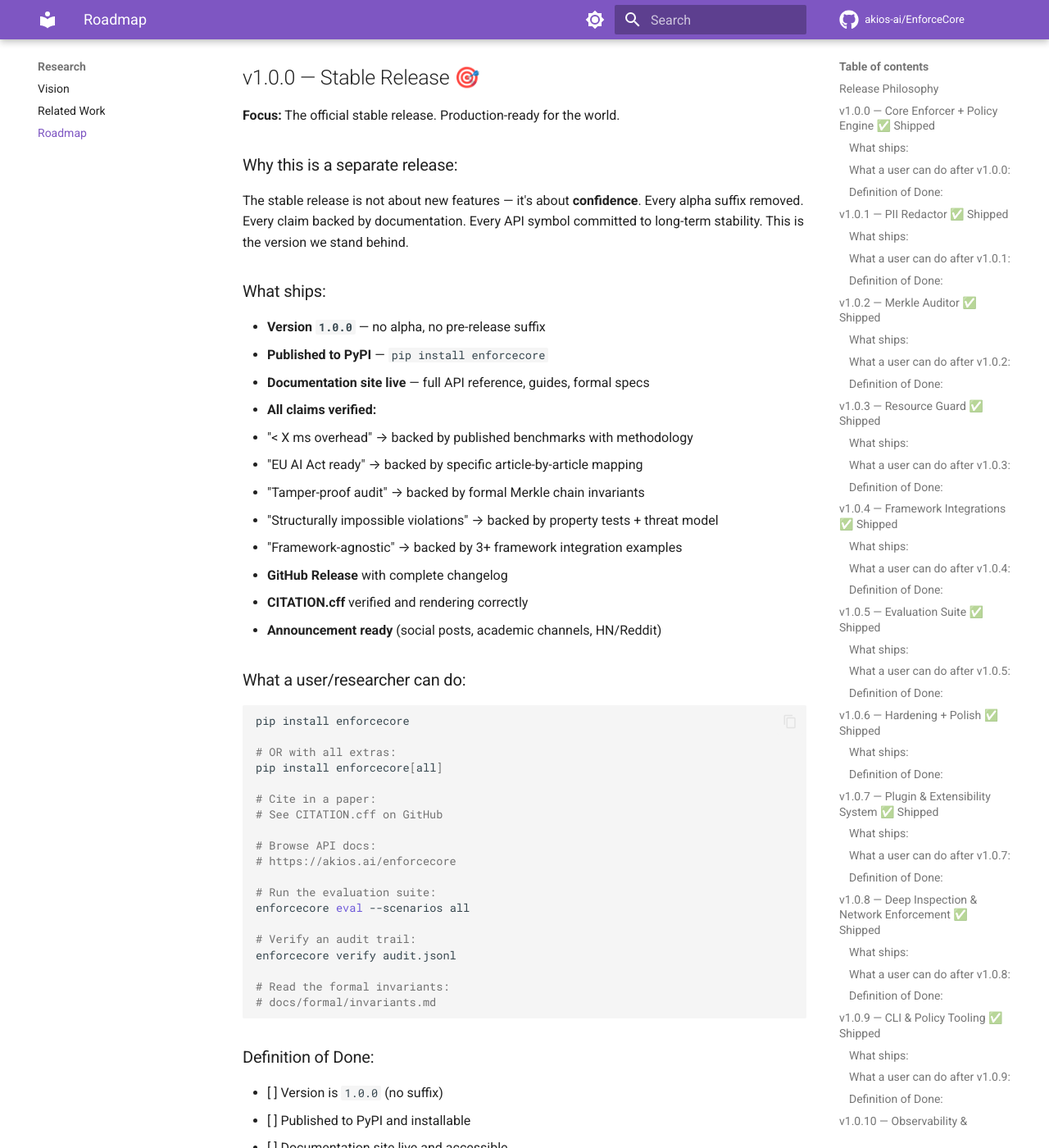
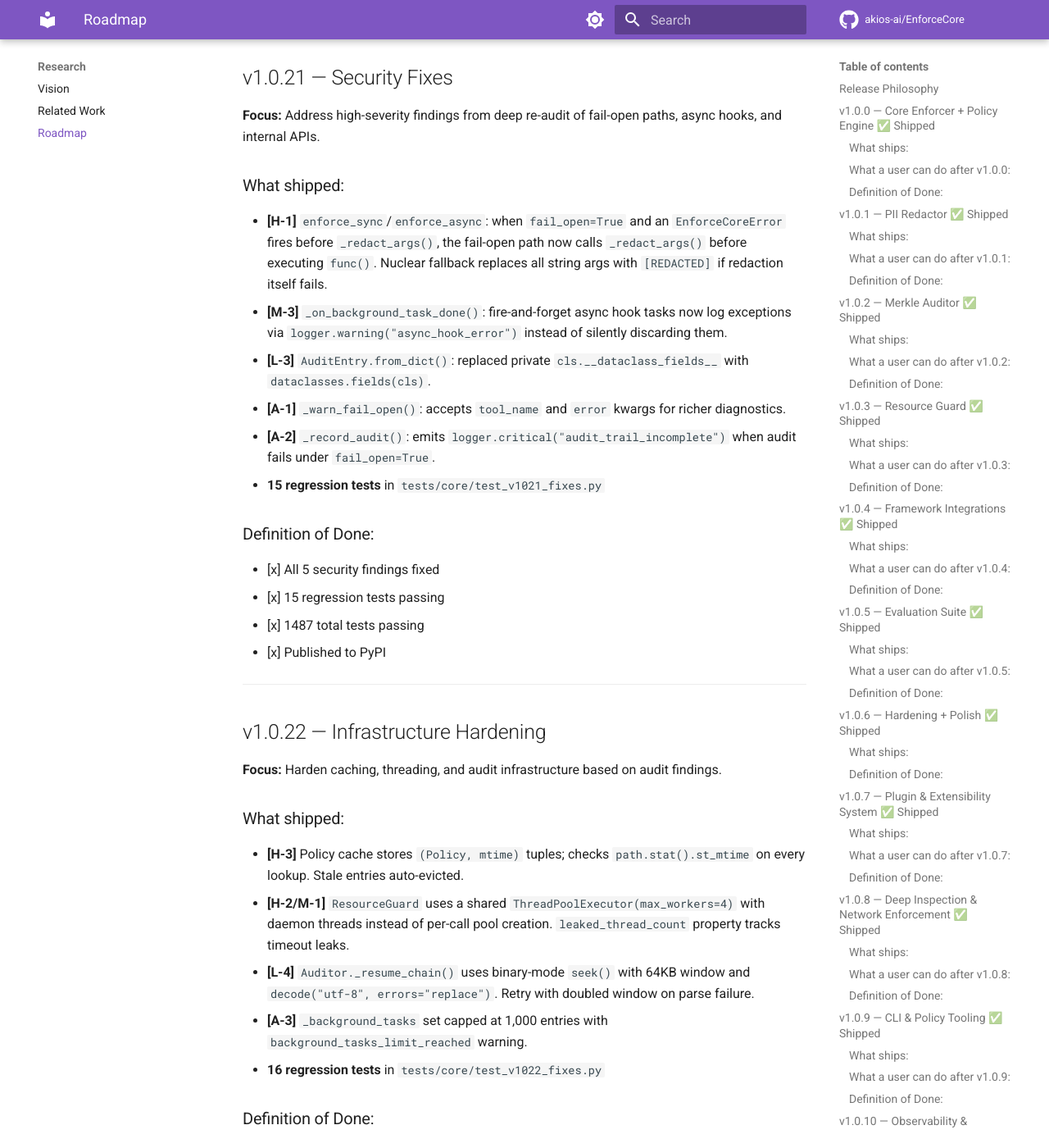
Before and after one commit to akios-ai/EnforceCore, an MkDocs documentation site: the page built from docs/roadmap.md, in a window 1280 px wide and 1400 px high, scrolled down 33300 px. Shown: the whole window at 82% size. Built offline with MkDocs 1.6.1 and Material for MkDocs 9.7.7, drawn with Linux system fonts in a browser that asks for light colours; comment, search, counter and statistics services are not loaded; some of the changed text lies outside the part shown.

Commit message:
docs: update all docs to v1.0.22a1 — test counts, roadmap, version refs, shipped status

````diff
--- a/docs/roadmap.md
+++ b/docs/roadmap.md
@@ -1081,6 +1081,43 @@ Broken links, stale tables, missing credits, inconsistent tone — any of these
 
 ---
 
+## v1.0.21 — Security Fixes
+**Focus:** Address high-severity findings from deep re-audit of fail-open paths, async hooks, and internal APIs.
+
+### What shipped:
+- **[H-1]** `enforce_sync`/`enforce_async`: when `fail_open=True` and an `EnforceCoreError` fires before `_redact_args()`, the fail-open path now calls `_redact_args()` before executing `func()`. Nuclear fallback replaces all string args with `[REDACTED]` if redaction itself fails.
+- **[M-3]** `_on_background_task_done()`: fire-and-forget async hook tasks now log exceptions via `logger.warning("async_hook_error")` instead of silently discarding them.
+- **[L-3]** `AuditEntry.from_dict()`: replaced private `cls.__dataclass_fields__` with `dataclasses.fields(cls)`.
+- **[A-1]** `_warn_fail_open()`: accepts `tool_name` and `error` kwargs for richer diagnostics.
+- **[A-2]** `_record_audit()`: emits `logger.critical("audit_trail_incomplete")` when audit fails under `fail_open=True`.
+- **15 regression tests** in `tests/core/test_v1021_fixes.py`
+
+### Definition of Done:
+- [x] All 5 security findings fixed
+- [x] 15 regression tests passing
+- [x] 1487 total tests passing
+- [x] Published to PyPI
+
+---
+
+## v1.0.22 — Infrastructure Hardening
+**Focus:** Harden caching, threading, and audit infrastructure based on audit findings.
+
+### What shipped:
+- **[H-3]** Policy cache stores `(Policy, mtime)` tuples; checks `path.stat().st_mtime` on every lookup. Stale entries auto-evicted.
+- **[H-2/M-1]** `ResourceGuard` uses a shared `ThreadPoolExecutor(max_workers=4)` with daemon threads instead of per-call pool creation. `leaked_thread_count` property tracks timeout leaks.
+- **[L-4]** `Auditor._resume_chain()` uses binary-mode `seek()` with 64KB window and `decode("utf-8", errors="replace")`. Retry with doubled window on parse failure.
+- **[A-3]** `_background_tasks` set capped at 1,000 entries with `background_tasks_limit_reached` warning.
+- **16 regression tests** in `tests/core/test_v1022_fixes.py`
+
+### Definition of Done:
+- [x] All 4 infrastructure findings fixed
+- [x] 16 regression tests passing
+- [x] 1503 total tests passing
+- [x] Published to PyPI
+
+---
+
 ## v1.0.0 — Stable Release 🎯
 **Focus:** The official stable release. Production-ready for the world.
 
@@ -1165,11 +1202,15 @@ v1.0.6a                            CLI       Telemetry            API Docs  Thre
                                    Profiling  Integ     Versioning
 
                                    Phase 7: Hardening & Release
-                                   v1.0.17a  v1.0.18a  v1.0.19a  v1.0.20a  → v1.0.0 STABLE
-                                   Adversar-  Security  Pre-Rel   Packaging   Release
+                                   v1.0.17a  v1.0.18a  v1.0.19a  v1.0.20a
+                                   Adversar-  Security  Pre-Rel   Packaging
                                    ial Eval   Landscape Polish    PyPI
                                    Multi-     Defense   Ack &     Signing
                                    Stage      in-Depth  Community Docs Site
+
+                                   v1.0.21a  v1.0.22a  → v1.0.0 STABLE
+                                   Security  Infra       Release
+                                   Fixes     Hardening
 ```
 
 Each release makes the framework meaningfully more capable and more credible.
@@ -1203,6 +1244,8 @@ runtime enforcement layer** for any Python-based agentic AI system.
 | v1.0.18a1 | Security Landscape & Positioning | 1461 | ✅ Shipped |
 | v1.0.19a1 | Pre-Release Polish & Community | 1461 | ✅ Shipped |
 | v1.0.20a1 | Packaging & Publication | 1461 | ✅ Shipped |
+| v1.0.21a1 | Security Fixes | 1487 | ✅ Shipped |
+| v1.0.22a1 | Infrastructure Hardening | 1503 | ✅ Shipped |
 | **v1.0.0** | **Stable Release** | — | **🎯 Target** |
 
 ---
````
Also changed, not shown: README.md (+4 -2 lines), RELEASING.md (+15 -15 lines), docs/benchmarks.md (+1 -1 lines), docs/versioning-and-roadmap.md (+12 -12 lines).
